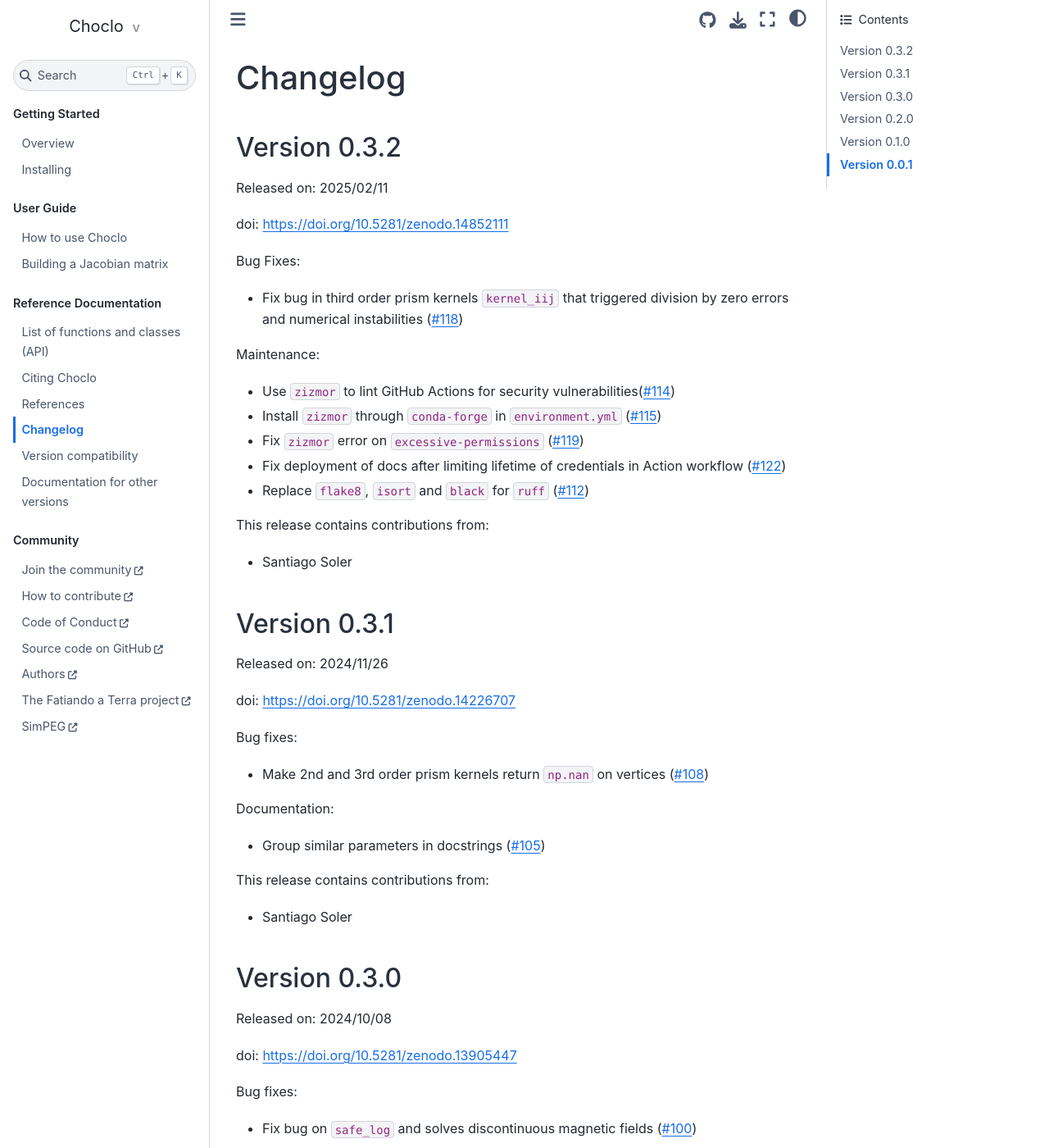
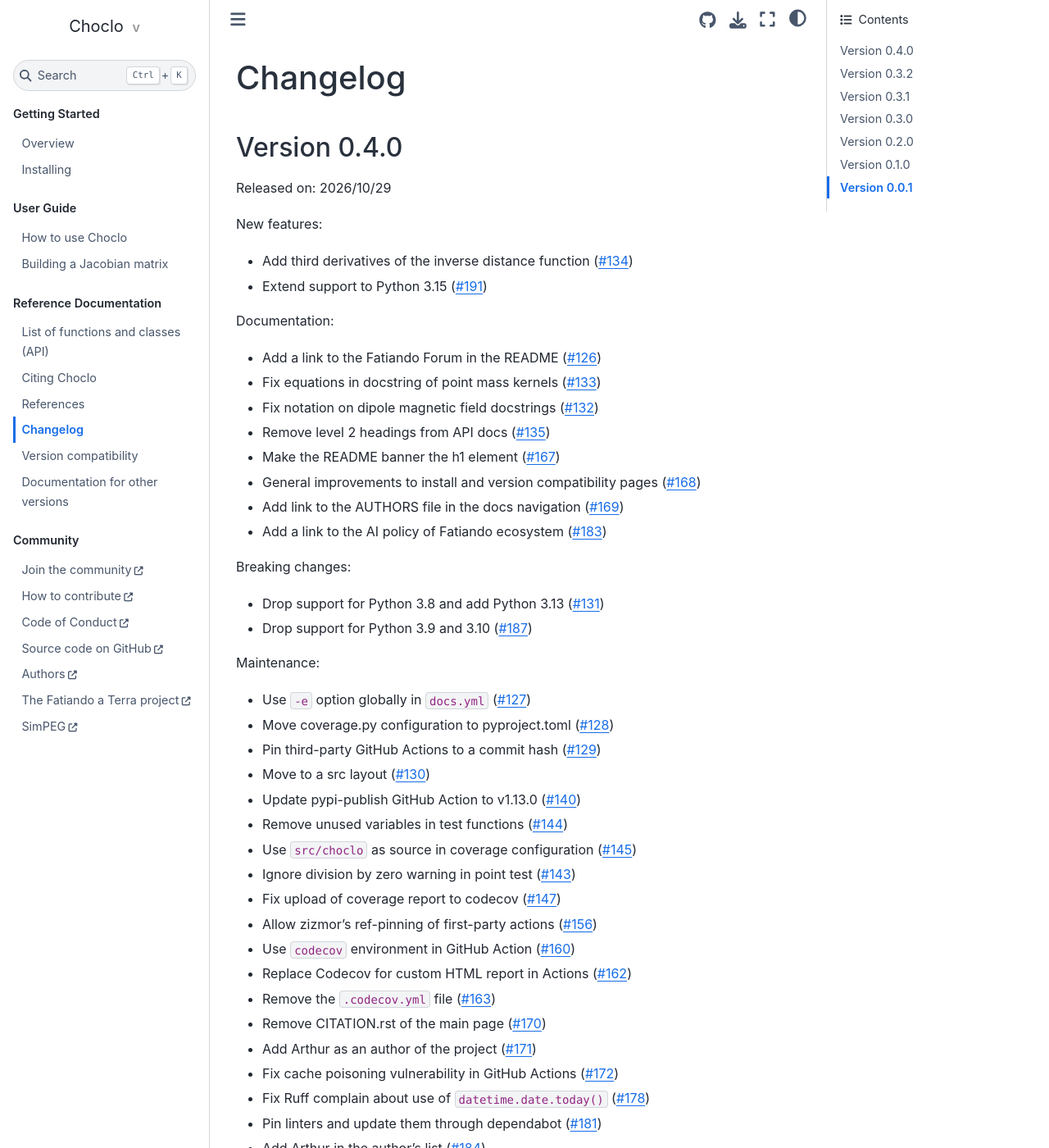
Before and after one commit to fatiando/choclo, a Sphinx documentation site: the page built from doc/changes.rst, in a window 1280 px wide and 1400 px high. Shown: the whole window at 82% size. Built offline with Sphinx 7.4.7 and the Sphinx Book theme 1.1.4, drawn with Linux system fonts in a browser that asks for light colours; the version number could not be read and is left out; some of the changed text lies outside the part shown.

Commit message:
Add changelog for v0.4.0 (#192)
Add the changelog for v0.4.0 into `doc/changes.rst`. Include new version
in the `doc/versions.rst` list.

```diff
--- a/doc/changes.rst
+++ b/doc/changes.rst
@@ -2,6 +2,69 @@
 
 Changelog
 =========
+
+Version 0.4.0
+-------------
+
+Released on: 2026/10/29
+
+New features:
+
+- Add third derivatives of the inverse distance function (`#134 <https://github.com/fatiando/choclo/pull/134>`__)
+- Extend support to Python 3.15 (`#191 <https://github.com/fatiando/choclo/pull/191>`__)
+
+Documentation:
+
+- Add a link to the Fatiando Forum in the README (`#126 <https://github.com/fatiando/choclo/pull/126>`__)
+- Fix equations in docstring of point mass kernels (`#133 <https://github.com/fatiando/choclo/pull/133>`__)
+- Fix notation on dipole magnetic field docstrings (`#132 <https://github.com/fatiando/choclo/pull/132>`__)
+- Remove level 2 headings from API docs (`#135 <https://github.com/fatiando/choclo/pull/135>`__)
+- Make the README banner the h1 element (`#167 <https://github.com/fatiando/choclo/pull/167>`__)
+- General improvements to install and version compatibility pages (`#168 <https://github.com/fatiando/choclo/pull/168>`__)
+- Add link to the AUTHORS file in the docs navigation (`#169 <https://github.com/fatiando/choclo/pull/169>`__)
+- Add a link to the AI policy of Fatiando ecosystem (`#183 <https://github.com/fatiando/choclo/pull/183>`__)
+
+
+Breaking changes:
+
+- Drop support for Python 3.8 and add Python 3.13 (`#131 <https://github.com/fatiando/choclo/pull/131>`__)
+- Drop support for Python 3.9 and 3.10 (`#187 <https://github.com/fatiando/choclo/pull/187>`__)
+
+Maintenance:
+
+- Use ``-e`` option globally in ``docs.yml`` (`#127 <https://github.com/fatiando/choclo/pull/127>`__)
+- Move coverage.py configuration to pyproject.toml (`#128 <https://github.com/fatiando/choclo/pull/128>`__)
+- Pin third-party GitHub Actions to a commit hash (`#129 <https://github.com/fatiando/choclo/pull/129>`__)
+- Move to a src layout (`#130 <https://github.com/fatiando/choclo/pull/130>`__)
+- Update pypi-publish GitHub Action to v1.13.0 (`#140 <https://github.com/fatiando/choclo/pull/140>`__)
+- Remove unused variables in test functions (`#144 <https://github.com/fatiando/choclo/pull/144>`__)
+- Use ``src/choclo`` as source in coverage configuration (`#145 <https://github.com/fatiando/choclo/pull/145>`__)
+- Ignore division by zero warning in point test (`#143 <https://github.com/fatiando/choclo/pull/143>`__)
+- Fix upload of coverage report to codecov (`#147 <https://github.com/fatiando/choclo/pull/147>`__)
+- Allow zizmor’s ref-pinning of first-party actions (`#156 <https://github.com/fatiando/choclo/pull/156>`__)
+- Use ``codecov`` environment in GitHub Action (`#160 <https://github.com/fatiando/choclo/pull/160>`__)
+- Replace Codecov for custom HTML report in Actions (`#162 <https://github.com/fatiando/choclo/pull/162>`__)
+- Remove the ``.codecov.yml`` file (`#163 <https://github.com/fatiando/choclo/pull/163>`__)
+- Remove CITATION.rst of the main page (`#170 <https://github.com/fatiando/choclo/pull/170>`__)
+- Add Arthur as an author of the project (`#171 <https://github.com/fatiando/choclo/pull/171>`__)
+- Fix cache poisoning vulnerability in GitHub Actions (`#172 <https://github.com/fatiando/choclo/pull/172>`__)
+- Fix Ruff complain about use of ``datetime.date.today()`` (`#178 <https://github.com/fatiando/choclo/pull/178>`__)
+- Pin linters and update them through dependabot (`#181 <https://github.com/fatiando/choclo/pull/181>`__)
+- Add Arthur in the author’s list (`#184 <https://github.com/fatiando/choclo/pull/184>`__)
+- Fix variable type in dependabot configuration (`#182 <https://github.com/fatiando/choclo/pull/182>`__)
+- Fix bash configuration in Action workflows (`#188 <https://github.com/fatiando/choclo/pull/188>`__)
+- Autofix Ruff warnings (`#189 <https://github.com/fatiando/choclo/pull/189>`__)
+- Address deprecation warning for pytest class scope (`#190 <https://github.com/fatiando/choclo/pull/190>`__)
+- Let dependabot manage linters in ``environment.yml`` (`#186 <https://github.com/fatiando/choclo/pull/186>`__)
+
+
+This release contains contributions from:
+
+- Santiago Soler
+- Leonardo Uieda
+- Arthur Siqueira-Macedo
+- Alejandro Vargas
+
 
 Version 0.3.2
 -------------
--- a/doc/versions.rst
+++ b/doc/versions.rst
@@ -7,6 +7,7 @@
 * `Latest release <https://www.fatiando.org/choclo/latest>`__
 * `Development <https://www.fatiando.org/choclo/dev>`__
   (reflects the current development branch on GitHub)
+* `v0.4.0 <https://www.fatiando.org/choclo/v0.4.0>`__
 * `v0.3.2 <https://www.fatiando.org/choclo/v0.3.2>`__
 * `v0.3.1 <https://www.fatiando.org/choclo/v0.3.1>`__
 * `v0.3.0 <https://www.fatiando.org/choclo/v0.3.0>`__
```
